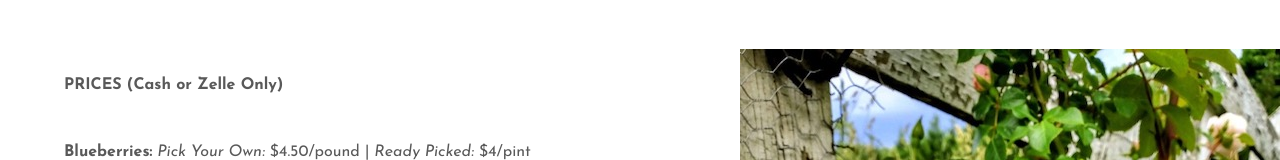
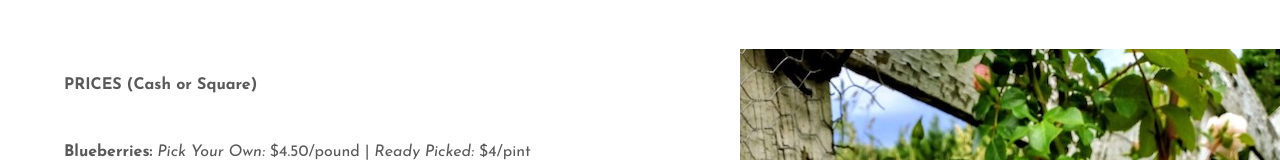
Before and after one commit to PlinytheYounger/ferney_commonGround, a React (Create React App) app: page /berrypicking in a window 1280 px wide. Shown: the part 206-366 px from the top of the page. Built offline with nearby package versions, Linux system fonts and the light colour scheme.

Commit message:
Update BerryPickingContainer.js

```diff
--- a/src/Components/BerryPicking/BerryPickingContainer.js
+++ b/src/Components/BerryPicking/BerryPickingContainer.js
@@ -15,7 +15,7 @@ const BerryPickingContainer = () => {
                 <div className="berry-container">
                     <div className="first-container">
                         <div className="prices-info">
-                            <h4 className="h4-berry">PRICES (Cash or Zelle Only)</h4>
+                            <h4 className="h4-berry">PRICES (Cash or Square)</h4>
                                 <p className="p-berry"><b>Blueberries:</b><i> Pick Your Own:</i> $4.50/pound | <i>Ready Picked:</i> $4/pint </p>
                             <h4 className="h4-berry">PICKING SCHEDULE</h4>
                                 <p className="p-berry"> <b>Evening Pick:</b> 5pm - sunset.</p>
```
